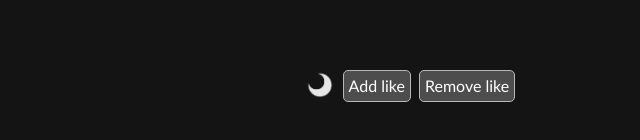
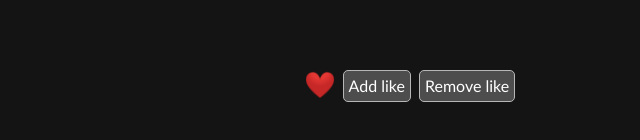
Before and after one commit to SieB-8/Link_tag_organizer, a plain HTML site: page html/view_post.html in a window 1280 px wide. Shown: the part 362-502 px from the top of the page, 355-995 px from the left. Drawn offline with Linux system fonts and the light colour scheme.

Commit message:
Add like icon

```diff
--- a/html/view_post.html
+++ b/html/view_post.html
@@ -34,7 +34,7 @@
         <div id="post-container">
             <div id="likes-container">
                 <p id="likes-count"></p>
-                <img id="likes-icon" src="../assets/textures/dark_mode.png">
+                <img id="likes-icon" src="../assets/textures/like_icon.png">
                 <a id="add-like-button" class="like-button">Add like</a>
                 <a id="remove-like-button" class="like-button">Remove like</a>
             </div>
```
Also changed, not shown: assets/textures/like_icon.png (added).
